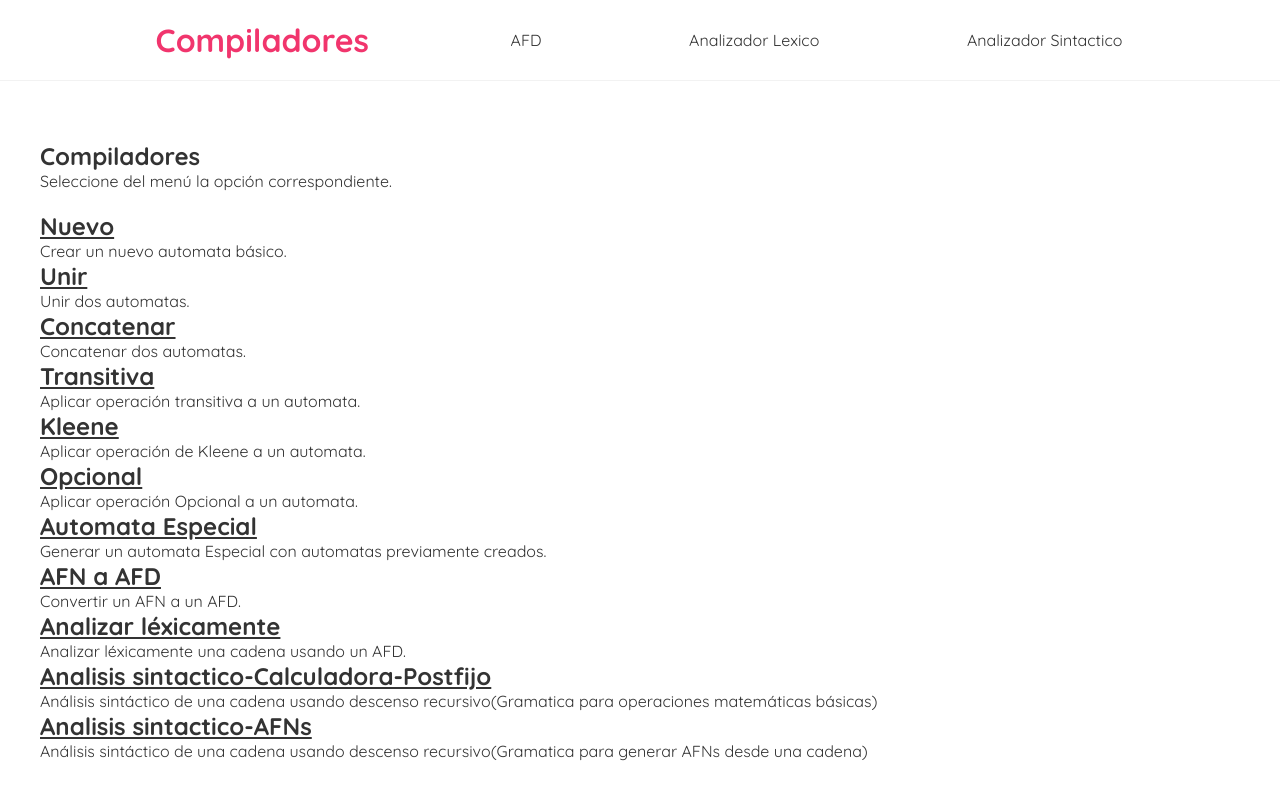
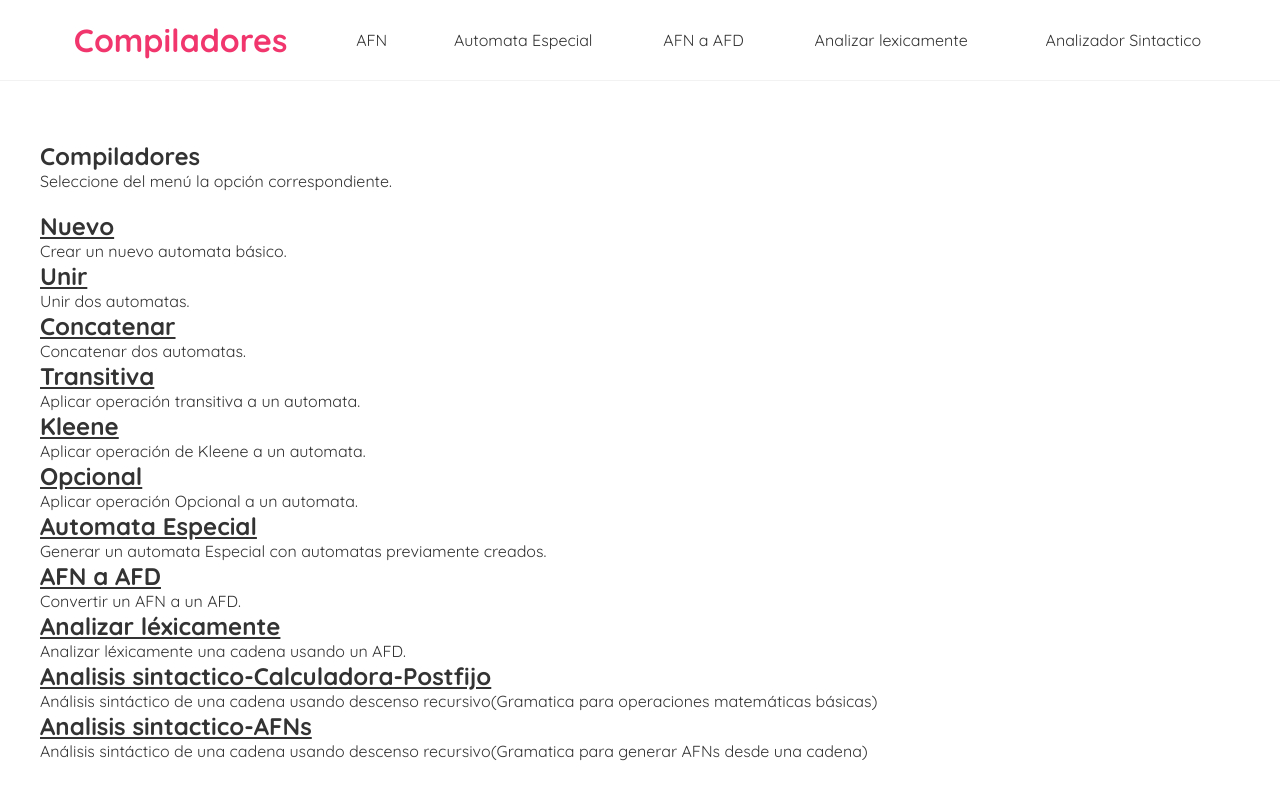
Before and after one commit to JomaDm/Proyecto_Compiladores, a React (Create React App) app: page / in a window 1280 px wide. Shown: the top 798 px of the page. Built offline with nearby package versions, Linux system fonts and the light colour scheme.

Commit message:
Correciones en los elementos mostrados de la barra de tareas

```diff
--- a/src/components/navbar.js
+++ b/src/components/navbar.js
@@ -5,25 +5,20 @@ const Navbar = () => {
     const [openList, setOpenList] = useState([false,false,false]);
     return (
         <ul className="navbar">
-            <h1><Link onClick={() => setOpenList([false,false,false])} to="/">Compiladores</Link></h1>
-            <NavItem nombre="AFD" setOpenList={setOpenList} openList={openList} column={0}>
+            <h1 className="logo"><Link onClick={() => setOpenList([false,false,false])} to="/">Compiladores</Link></h1>
+            <NavItem nombre="AFN" setOpenList={setOpenList} openList={openList} column={0}>
                 <div className="dropdown-menu">
-                    <Link onClick={() => setOpenList([false,false,false])} className="dropdown-item" to="../operation/New">Nuevo</Link>
+                    <Link onClick={() => setOpenList([false,false,false])} className="dropdown-item" to="../operation/New">Nuevo AFN</Link>
                     <Link onClick={() => setOpenList([false,false,false])} className="dropdown-item" to="../operation/Join">Unir</Link>
                     <Link onClick={() => setOpenList([false,false,false])} className="dropdown-item" to="../operation/Concatenate">Concatenar</Link>
                     <Link onClick={() => setOpenList([false,false,false])} className="dropdown-item" to="../operation/Transitive">Transitiva</Link>
                     <Link onClick={() => setOpenList([false,false,false])} className="dropdown-item" to="../operation/Kleene">Kleene</Link>
                     <Link onClick={() => setOpenList([false,false,false])} className="dropdown-item" to="../operation/Optional">Opcional</Link>
-                    <Link onClick={() => setOpenList([false,false,false])} className="dropdown-item" to="../operation/LexiconAnalyzer_AFNs">Automata Especial</Link>
-                    <Link onClick={() => setOpenList([false,false,false])} className="dropdown-item" to="../operation/AFN_to_AFD">AFN a AFD</Link>
-                </div>
-
-            </NavItem>
-            <NavItem nombre="Analizador Lexico" setOpenList={setOpenList} openList={openList} column={1}>
-                <div className="dropdown-menu">
-                    <Link onClick={() => setOpenList([false,false,false])} to="../operation/AnalyzeLexically">Analizar lexicamente</Link>
                 </div>
             </NavItem>
+            <Link onClick={() => setOpenList([false,false,false])} className="dropdown-item" to="../operation/LexiconAnalyzer_AFNs">Automata Especial</Link>
+            <Link onClick={() => setOpenList([false,false,false])} className="dropdown-item" to="../operation/AFN_to_AFD">AFN a AFD</Link>
+            <Link onClick={() => setOpenList([false,false,false])} className="dropdown-item" to="../operation/AnalyzeLexically">Analizar lexicamente</Link>
             <NavItem nombre="Analizador Sintactico" setOpenList={setOpenList} openList={openList} column={2}>
                 <div className="dropdown-menu">
                     <Link onClick={() => setOpenList([false,false,false])} to="../operation/SintacticAnalysisCalculator">Analisis sintactico-Calculadora-Postfijo</Link>
@@ -40,8 +35,7 @@ const NavItem = (props) =>  {
     let {openList,setOpenList,column,nombre} = props;
     return (
         <li className="navbar-item">
-            <a
-                href="#/"
+            <button
                 onClick={() => {
                     let newOpenList = openList.slice();
                     newOpenList[column] = !newOpenList[column];
@@ -50,7 +44,7 @@ const NavItem = (props) =>  {
                 }}
             >
                 {nombre}
-            </a>
+            </button>
             {openList[column] && props.children}
         </li>
     );
--- a/src/css/index.css
+++ b/src/css/index.css
@@ -20,32 +20,54 @@
 .navbar .links {
 	margin-left: auto;
 }
-.navbar a {
+.navbar>a {
 	margin-left: 4px;
 	text-decoration: none;
 	padding: 4px;
+	width: auto;
+	display: inline-block;
 }
-.navbar a:hover {
-	color: #f1356d;
+.navbar>a:hover {
+	background: #f1356d;
+	color: white;
 }
 .navbar-item{
 	list-style: none;
 }
-.navbar-item a{
+.navbar-item>button, .navbar-item>a {
+	border: none;
+	background: white;
 	display: block;
 	width: 100%;
 	padding: 5px;
 	margin: 5px;
+	font-size: 100%;
 	border-radius: 5px;
 }
-.navbar-item a:hover{
+.navbar-item>button:hover, .navbar-item>a:hover{
 	color: white;
 	background: #f1356d;
 }
 .dropdown-menu{
 	position: absolute;
-	background-color: rgb(255, 255, 255);
+	background-color: white;
 	height: min-content;
+
+}
+.dropdown-menu > a{
+	border: none;
+	background: white;
+	display: block;
+	width: 100%;
+	padding: 5px;
+	margin: 5px;
+	font-size: 100%;
+	border-radius: 5px;
+	text-decoration: none;
+}
+.dropdown-menu>a:hover{
+	color: white;
+	background: #f1356d;
 
 }
 .dropdown-item{
@@ -60,7 +82,8 @@
 	margin: 40px auto;
 	padding: 20px;
 }
-.navbar h1 a{
+.logo>a{
+	text-decoration: none;
 	color: #f1356d;
 }
 .enlaces a:hover {
```
